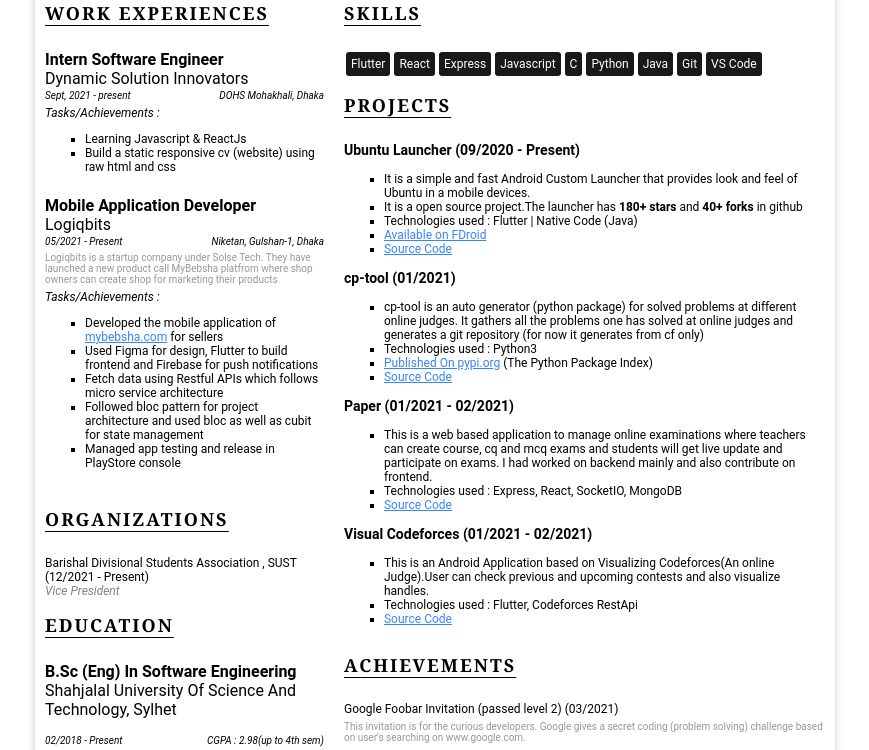
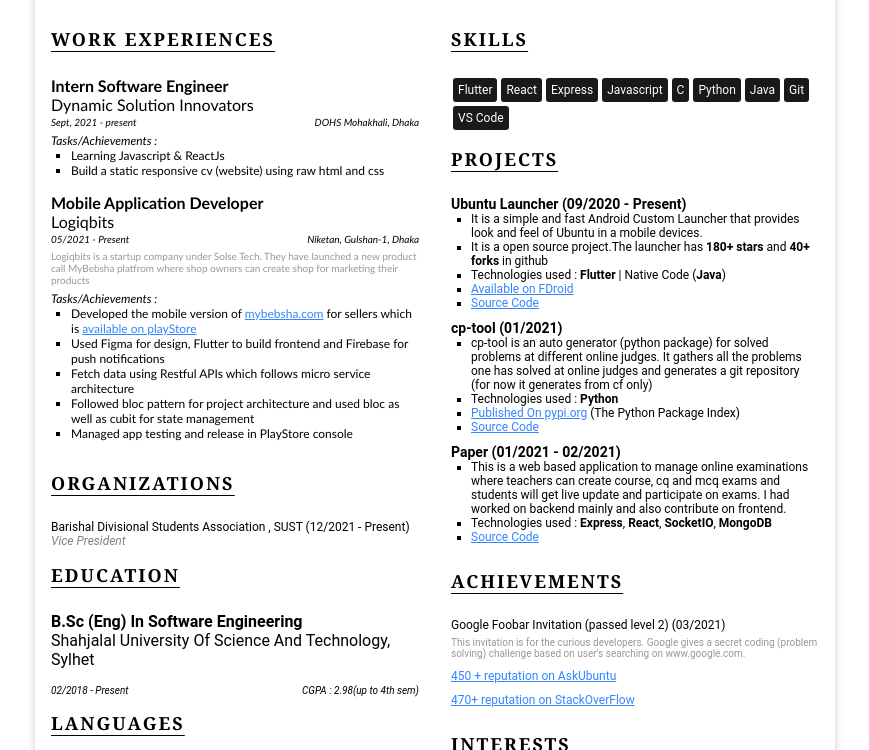
Before and after one commit to jspw/cv, a plain HTML site: page index.html in a window 1280 px wide. Shown: the part 262-1012 px from the top of the page, without its empty margins (205-1074 px from the left). Drawn offline with Linux system fonts and the light colour scheme.

Commit message:
fixed some layout and responsive issues

```diff
--- a/assets/css/style.css
+++ b/assets/css/style.css
@@ -16,9 +16,17 @@ a {
   color: rgb(52, 133, 255);
 }
 
+ul {
+  margin-block-start: 0px;
+  margin-block-end: 0px;
+  margin-inline-start: 0px;
+  margin-inline-end: 0px;
+  padding-inline-start: 20px;
+}
+
 .main {
   width: 800px;
-  margin: auto;
+  margin: 20px auto;
   background-color: white;
   box-shadow: 0 4px 8px 0 rgba(0, 0, 0, 0.2);
   transition: 0.3s;
@@ -26,11 +34,6 @@ a {
 
 .main:hover {
   box-shadow: 0 8px 16px 0 rgba(0, 0, 0, 0.2);
-}
-
-.container {
-  display: flex;
-  margin: auto;
 }
 
 .main .top-section {
@@ -83,12 +86,18 @@ a {
   padding: 2px;
 }
 
+.container {
+  display: flex;
+  margin: auto;
+}
+
 .container li {
   list-style-type: square;
 }
 
 .container .left-section {
-  padding: 10px;
+  padding: 2%;
+  flex: 1;
   display: flex;
   flex-direction: column;
   flex-wrap: wrap;
@@ -105,12 +114,20 @@ a {
 }
 
 .experience {
-  padding-bottom: 10px;
+  padding-bottom: 15px;
+  font-family: "Trebuchet MS", "Lucida Sans Unicode", "Lucida Grande",
+    "Lucida Sans", Arial, sans-serif;
 }
 
 .title {
   font-size: 16px;
   font-weight: bold;
+}
+
+.subtitle{
+  font-size: 14px;
+  font-weight: bold;
+
 }
 
 .institute {
@@ -137,7 +154,8 @@ a {
 }
 
 .container .right-section {
-  padding: 10px;
+  padding: 2%;
+  flex: 1;
   display: flex;
   flex-direction: column;
   flex-wrap: wrap;
@@ -163,6 +181,10 @@ a {
   font-size: 12px;
 }
 
+.project{
+  padding-bottom: 10px;
+}
+
 .achievement {
   padding-bottom: 10px;
 }
@@ -182,23 +204,22 @@ a {
   }
 
   .main .top-section .about {
+    display: flex;
     flex-direction: column;
     flex-wrap: wrap;
   }
   .main .top-section .about img {
     margin: auto;
+    width: 150px;
   }
   .container {
-    width: 90%;
+    width: 100%;
     flex-direction: column;
+    flex-wrap: wrap;
   }
 }
 
 @media screen and (max-width: 480) {
-  .container {
-    width: 100%;
-  }
-
   .main .top-section .reach-me {
     flex-wrap: wrap;
   }
--- a/index.html
+++ b/index.html
@@ -9,7 +9,7 @@
       rel="stylesheet"
       href="https://cdnjs.cloudflare.com/ajax/libs/font-awesome/4.7.0/css/font-awesome.min.css"
     />
-    <title>CV (DSi : Project-1)</title>
+    <title>CV-Shifat (DSi : Project-1)</title>
   </head>
   <body>
     <div class="main">
@@ -114,8 +114,13 @@
               <div class="tasks">Tasks/Achievements :</div>
               <ul>
                 <li>
-                  Developed the mobile application of
+                  Developed the mobile version of
                   <a href="https://mybebsha.com">mybebsha.com</a> for sellers
+                  which is
+                  <a
+                    href="https://play.google.com/store/apps/details?id=com.logiqbits.mybebsa&hl=en"
+                    >available on playStore</a
+                  >
                 </li>
                 <li>
                   Used Figma for design, Flutter to build frontend and Firebase
@@ -171,6 +176,7 @@
           </div>
         </div>
         <div class="right-section">
+          <div>
             <h2>Skills</h2>
             <div class="skills">
               <div>Flutter</div>
@@ -183,10 +189,11 @@
               <div>Git</div>
               <div>VS Code</div>
             </div>
+          </div>
           <div class="projects">
             <h2>Projects</h2>
             <div class="project">
-              <h3>Ubuntu Launcher (09/2020 - Present)</h3>
+              <div class="subtitle">Ubuntu Launcher (09/2020 - Present)</div>
               <ul>
                 <li>
                   It is a simple and fast Android Custom Launcher that provides
@@ -196,7 +203,9 @@
                   It is a open source project.The launcher has
                   <b>180+ stars</b> and <b>40+ forks</b> in github
                 </li>
-                <li>Technologies used : Flutter | Native Code (Java)</li>
+                <li>
+                  Technologies used : <b>Flutter</b> | Native Code (<b>Java</b>)
+                </li>
                 <li>
                   <a
                     href="https://apt.izzysoft.de/fdroid/index/apk/com.ubuntu.launcher"
@@ -211,7 +220,7 @@
               </ul>
             </div>
             <div class="project">
-              <h3>cp-tool (01/2021)</h3>
+              <div class="subtitle">cp-tool (01/2021)</div>
               <ul>
                 <li>
                   cp-tool is an auto generator (python package) for solved
@@ -219,7 +228,7 @@
                   problems one has solved at online judges and generates a git
                   repository (for now it generates from cf only)
                 </li>
-                <li>Technologies used : Python3</li>
+                <li>Technologies used : <b>Python</b></li>
                 <li>
                   <a href="https://pypi.org/project/cp-tool/"
                     >Published On pypi.org</a
@@ -233,7 +242,7 @@
             </div>
 
             <div class="project">
-              <h3>Paper (01/2021 - 02/2021)</h3>
+              <div class="subtitle">Paper (01/2021 - 02/2021)</div>
               <ul>
                 <li>
                   This is a web based application to manage online examinations
@@ -241,7 +250,10 @@
                   students will get live update and participate on exams. I had
                   worked on backend mainly and also contribute on frontend.
                 </li>
-                <li>Technologies used : Express, React, SocketIO, MongoDB</li>
+                <li>
+                  Technologies used : <b>Express</b>, <b>React</b>,
+                  <b>SocketIO</b>, <b>MongoDB</b>
+                </li>
 
                 <li>
                   <a href="https://github.com/jspw/Paper">Source Code</a>
@@ -249,8 +261,8 @@
               </ul>
             </div>
 
-            <div class="project">
-              <h3>Visual Codeforces (01/2021 - 02/2021)</h3>
+            <!-- <div class="project">
+              <div>Visual Codeforces (01/2021 - 02/2021)</div>
               <ul>
                 <li>
                   This is an Android Application based on Visualizing
@@ -265,7 +277,7 @@
                   >
                 </li>
               </ul>
-            </div>
+            </div> -->
           </div>
           <div class="achievements">
             <h2>Achievements</h2>
```
Also changed, not shown: assets/ss/cv.png, 1 other file. Lines whose indentation alone changed are shown as unchanged.
